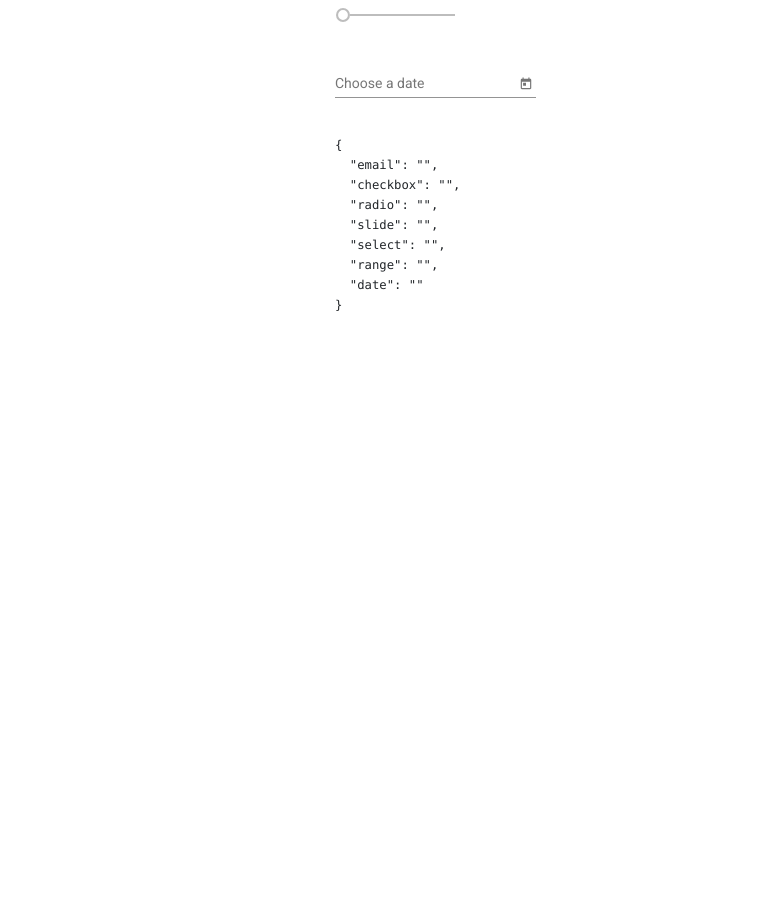
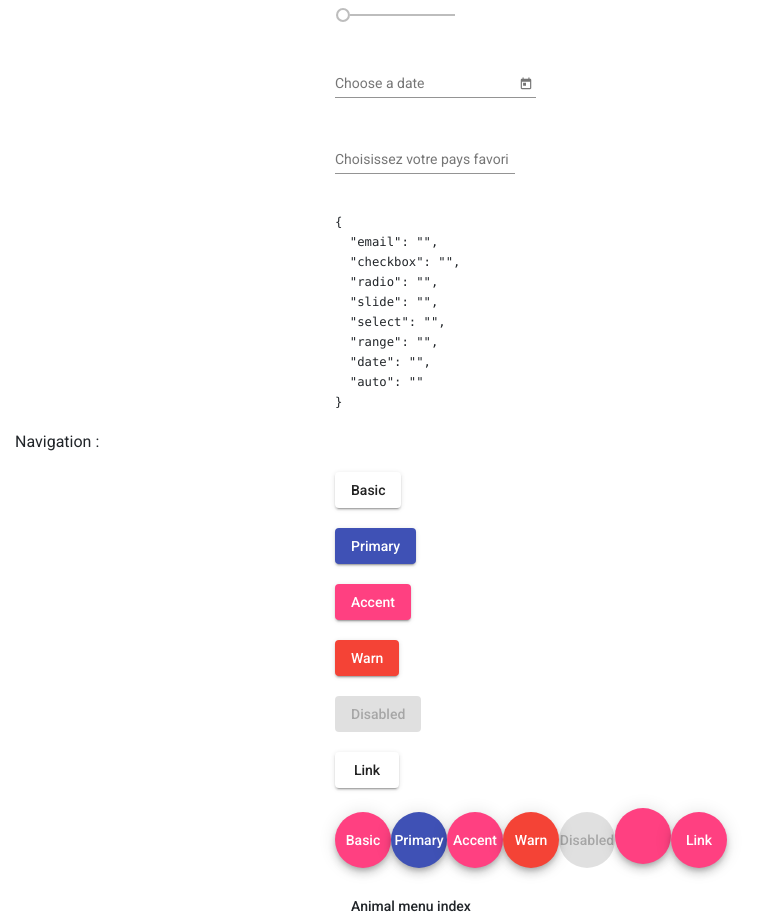
Before and after one commit to sandix34/Test-Angular-Material, an Angular app: page / in a window 1280 px wide. Shown: the part 480-1404 px from the top of the page, without its empty margins (0-778 px from the left). Before the commit the page ends 811 px from the top, so only its background shows below. Built offline with nearby package versions, Linux system fonts and the light colour scheme.

Commit message:
button and menu

```diff
--- a/src/app/app.component.html
+++ b/src/app/app.component.html
@@ -52,7 +52,17 @@
         <mat-datepicker #picker></mat-datepicker>
       </mat-form-field><br><br>
 
+      <mat-form-field class="example-full-width">
+        <input type="text" placeholder="Choisissez votre pays favori" aria-label="Text" matInput [matAutocomplete]="auto" formControlName="auto">
+        <mat-autocomplete #auto [displayWith]="fonctionAffichage">
+          <mat-option *ngFor="let option of filteredOptions | async" [value]="option">
+            {{ option.nom }}
+          </mat-option>
+        </mat-autocomplete>
+      </mat-form-field><br><br>
+
       <pre>{{ form.value | json }}</pre>
     </form>
   </div>
+  <app-navigation></app-navigation>
 </div>
--- a/src/app/app.component.ts
+++ b/src/app/app.component.ts
@@ -1,5 +1,7 @@
 import { Component } from '@angular/core';
-import { FormGroup, FormBuilder, Validators } from '@angular/forms';
+import { FormGroup, FormBuilder, Validators, FormControl } from '@angular/forms';
+import { Observable } from 'rxjs';
+import { startWith, map } from 'rxjs/operators';
 
 @Component({
   selector: 'app-root',
@@ -8,6 +10,13 @@ import { FormGroup, FormBuilder, Validators } from '@angular/forms';
 })
 export class AppComponent {
   public form: FormGroup;
+  options = [
+    { nom: 'Italie' },
+    { nom: 'France' },
+    { nom: 'Espagne' }
+  ];
+
+  filteredOptions: Observable<{ nom: string }[]>;
 
   constructor(private fb: FormBuilder){}
 
@@ -19,13 +28,29 @@ export class AppComponent {
       slide: [''],
       select: [''],
       range: [''],
-      date: ['']
+      date: [''],
+      auto: ['']
     })
-  }
+
+    this.filteredOptions = this.form.get('auto').valueChanges
+      .pipe(
+        startWith(''),
+        map(value => this.filtrer(value))
+      );
+
+    }
+    public filtrer(input: string) {
+    return this.options.filter(option => option.nom.toLowerCase().includes(input.toLowerCase()));
+    }
+
+    public fonctionAffichage(option): string {
+      return option ? option.nom : option;
+    }
 
   public getError(): string {
     if (this.form.get('email').hasError('email')) {
       return `l'email n'est pas valide`;
     }
   }
+
 }
--- /dev/null
+++ b/src/app/navigation/navigation.component.html
@@ -0,0 +1,65 @@
+<div class="row">
+  <h3 class="col-12">Navigation :</h3>
+  <div class="col-6 mx-auto">
+    <button mat-raised-button>Basic</button><br><br>
+    <button mat-raised-button color="primary">Primary</button><br><br>
+    <button mat-raised-button color="accent">Accent</button><br><br>
+    <button mat-raised-button color="warn">Warn</button><br><br>
+    <button mat-raised-button disabled>Disabled</button><br><br>
+    <a mat-raised-button href="https://www.google.com/" target="_blank">Link</a><br><br>
+    <button mat-fab>Basic</button>
+    <button mat-fab color="primary">Primary</button>
+    <button mat-fab color="accent">Accent</button>
+    <button mat-fab color="warn">Warn</button>
+    <button mat-fab disabled>Disabled</button>
+    <button mat-fab aria-label="Example icon-button with a heart icon"></button>
+    <a mat-fab routerLink=".">Link</a><br><br>
+
+    <button mat-button [matMenuTriggerFor]="animals">Animal menu index</button>
+
+    <mat-menu #animals="matMenu">
+      <button mat-menu-item [matMenuTriggerFor]="vertebrates">Vertebrates</button>
+      <button mat-menu-item [matMenuTriggerFor]="invertebrates">Invertebrates</button>
+    </mat-menu>
+
+    <mat-menu #vertebrates="matMenu">
+      <button mat-menu-item [matMenuTriggerFor]="fish">Fishes</button>
+      <button mat-menu-item [matMenuTriggerFor]="amphibians">Amphibians</button>
+      <button mat-menu-item [matMenuTriggerFor]="reptiles">Reptiles</button>
+      <button mat-menu-item>Birds</button>
+      <button mat-menu-item>Mammals</button>
+    </mat-menu>
+
+    <mat-menu #invertebrates="matMenu">
+      <button mat-menu-item>Insects</button>
+      <button mat-menu-item>Molluscs</button>
+      <button mat-menu-item>Crustaceans</button>
+      <button mat-menu-item>Corals</button>
+      <button mat-menu-item>Arachnids</button>
+      <button mat-menu-item>Velvet worms</button>
+      <button mat-menu-item>Horseshoe crabs</button>
+    </mat-menu>
+
+    <mat-menu #fish="matMenu">
+      <button mat-menu-item>Baikal oilfish</button>
+      <button mat-menu-item>Bala shark</button>
+      <button mat-menu-item>Ballan wrasse</button>
+      <button mat-menu-item>Bamboo shark</button>
+      <button mat-menu-item>Banded killifish</button>
+    </mat-menu>
+
+    <mat-menu #amphibians="matMenu">
+      <button mat-menu-item>Sonoran desert toad</button>
+      <button mat-menu-item>Western toad</button>
+      <button mat-menu-item>Arroyo toad</button>
+      <button mat-menu-item>Yosemite toad</button>
+    </mat-menu>
+
+    <mat-menu #reptiles="matMenu">
+      <button mat-menu-item>Banded Day Gecko</button>
+      <button mat-menu-item>Banded Gila Monster</button>
+      <button mat-menu-item>Black Tree Monitor</button>
+      <button mat-menu-item>Blue Spiny Lizard</button>
+      <button mat-menu-item disabled>Velociraptor</button>
+    </mat-menu>
+</div>
--- /dev/null
+++ b/src/app/navigation/navigation.component.ts
@@ -0,0 +1,15 @@
+import { Component, OnInit } from '@angular/core';
+
+@Component({
+  selector: 'app-navigation',
+  templateUrl: './navigation.component.html',
+  styleUrls: ['./navigation.component.css']
+})
+export class NavigationComponent implements OnInit {
+
+  constructor() { }
+
+  ngOnInit(): void {
+  }
+
+}
```
Also changed, not shown: src/app/app.module.ts (+6 -2 lines), src/app/material/material.module.ts (+9 -1 lines), src/app/navigation/navigation.module.ts (added, +11 -0 lines), src/app/navigation/navigation.component.css (added).
